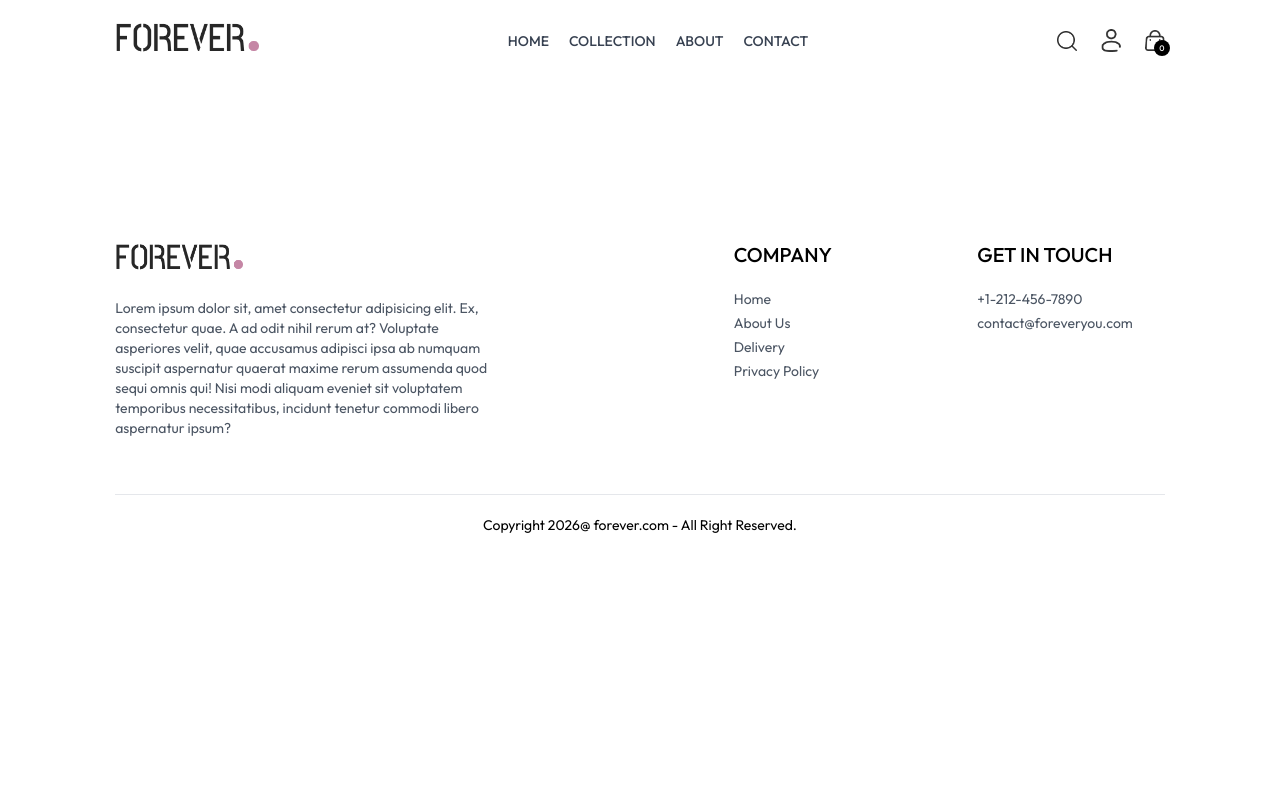
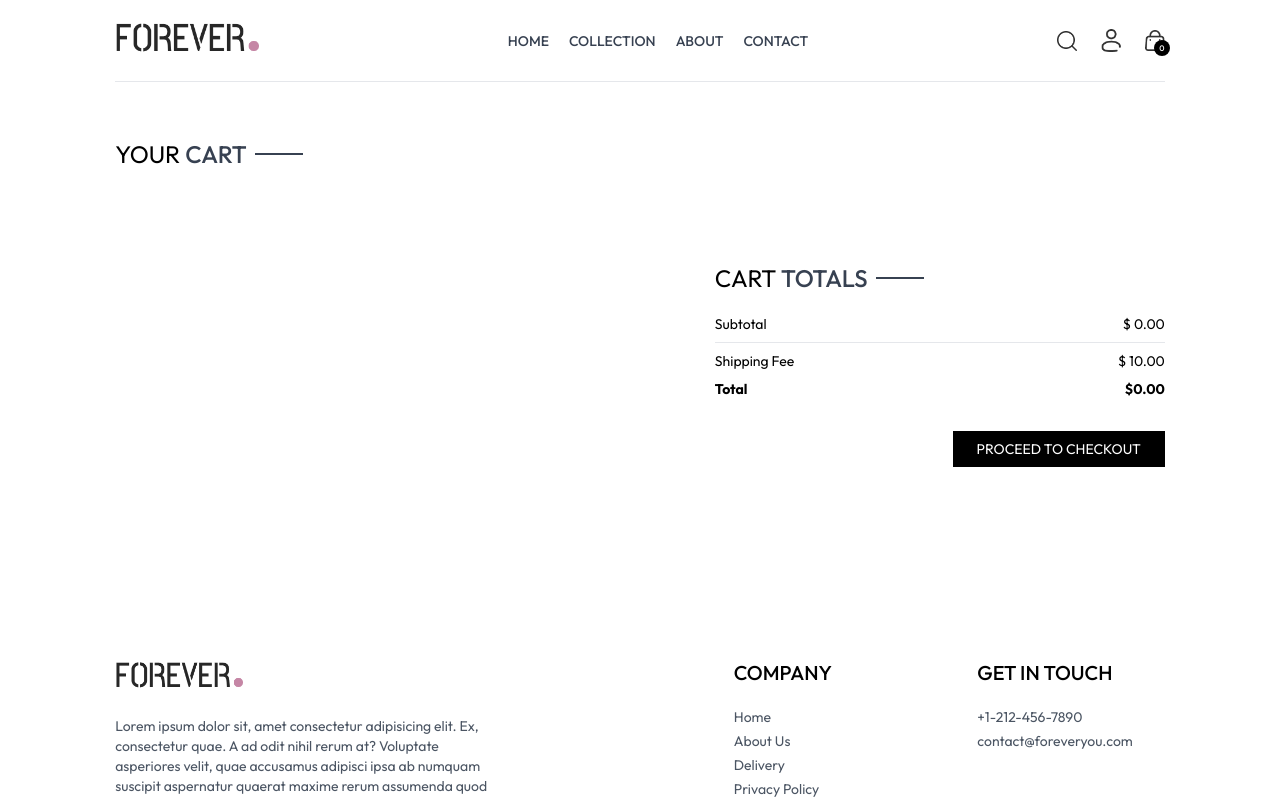
Before and after one commit to GabrielEsquiavoni/ecommerce-app, a React (Vite) app in the folder frontend/: page /cart in a window 1280 px wide. Shown: the top 799 px of the page. Built offline with nearby package versions, Linux system fonts and the light colour scheme.

Commit message:
feat: enhance Cart component

```diff
--- a/frontend/src/context/ShopContext.jsx
+++ b/frontend/src/context/ShopContext.jsx
@@ -1,6 +1,7 @@
 import { createContext, useState } from "react";
 import { products } from "../assets/frontend_assets/assets";
 import { toast } from "react-toastify";
+import { useNavigate } from "react-router-dom";
 
 // eslint-disable-next-line react-refresh/only-export-components
 export const ShopContext = createContext();
@@ -12,6 +13,7 @@
     const [search, setSearch] = useState("");
     const [showSearch, setShowSearch] = useState(false);
     const [cartItems, setCartItems] = useState([]);
+    const navigate = useNavigate();
 
     const addToCart = async (itemId, size) => {
 
@@ -60,7 +62,7 @@
         setCartItems(cartData);
     }
 
-    const getCartAmount = async  () => {
+    const getCartAmount = () => {
         let totalAmount = 0;
         for(const items in cartItems){
             let itemInfo = products.find((product)=> product._id === items);
@@ -83,7 +85,7 @@
         search, setSearch, showSearch, setShowSearch,
         cartItems, setCartItems, addToCart,
         getCartCount, updateQuantity,
-        getCartAmount
+        getCartAmount, navigate
     }
 
     return (
--- a/frontend/src/pages/Cart.jsx
+++ b/frontend/src/pages/Cart.jsx
@@ -1,8 +1,73 @@
-import React from 'react'
+import React, {useContext, useEffect, useState} from 'react'
+import {ShopContext} from '../context/ShopContext'
+import Title from '../components/Title';
+import { assets } from '../assets/frontend_assets/assets';
+import CartTotal from '../components/CartTotal';
+
 
 const Cart = () => {
+  const {products, currency, cartItems, updateQuantity, navigate } = useContext(ShopContext);
+
+  const [cartData, setCartData] = useState([]);
+
+  useEffect(() => {
+
+    const tempData = [];
+    for(const items in cartItems){
+      for(const item in cartItems[items]){
+        if(cartItems[items][item] > 0){
+          tempData.push({
+            _id: items,
+            size: item,
+            quantity: cartItems[items][item]
+          })
+        }
+      }
+    }
+    setCartData(tempData);
+  }, [cartItems])
+
   return (
-    <div>
+    <div className='border-t pt-14'>
+
+        <div className="text-2xl mb-3">
+          <Title text1={'YOUR'} text2={'CART'}/>
+        </div>
+
+        <div>
+          {
+            cartData.map((item, index) => {
+              const productData = products.find((product)=> product._id === item._id);
+
+              return (
+                <div key={index} className='py-4 border-t border-b text-gray-700 grid grid-cols-[4fr_0.fr_0.5ft] sm:grid-cols-[4fr_2fr_0.5fr] items-center gap-4'>
+                  <div className="flex items-start gap-6">
+                    <img className='w-16 sm:w-20' src={productData.image[0]} alt="" />
+                    <div>
+                      <p className='text-xs sm:text-lg font-medium'>{productData.name}</p>
+                      <div className="flex items-center gap-5 mt-2">
+                        <p>{currency}{productData.price}</p>
+                        <p className='px-2 sm:px-3 sm:py-1 border bg-slate-50'>{item.size}</p>
+                      </div>
+                    </div>
+                  </div>
+                  <input onChange={(e)=> e.target.value === '' || e.target.value === '0' ? null : updateQuantity(item._id,item.size,Number(e.target.value))} className="border max-w-10 sm:max-w-20 px-1 sm:px-2 py-1" type="number" min={1} defaultValue={item.quantity}/>
+                  <img onClick={()=>updateQuantity(item._id,item.size,0)} className="w-4 mr-4 sm:w-5 cursor-pointer" src={assets.bin_icon} alt="" />
+                </div>
+              )
+            })
+          }
+        </div>
+
+        <div className="flex justify-end my-20">
+          <div className="w-full sm:w-[450px]">
+            <CartTotal />
+            <div className="w-full text-end">
+              <button onClick={()=>navigate('/place-order')} className='bg-black text-white text-sm my-8 px-6 py-2'>PROCEED TO CHECKOUT</button>
+            </div>
+
+          </div>
+        </div>
 
     </div>
   )
```
